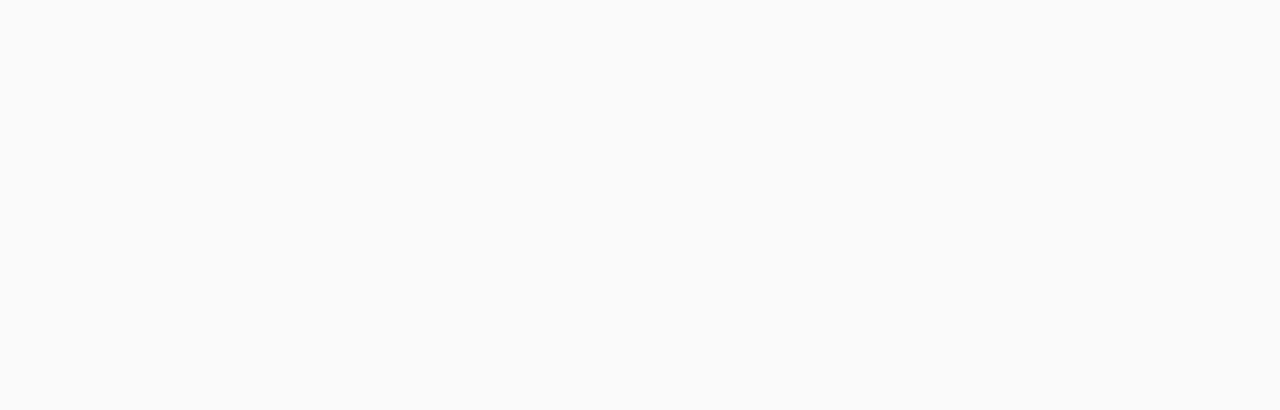
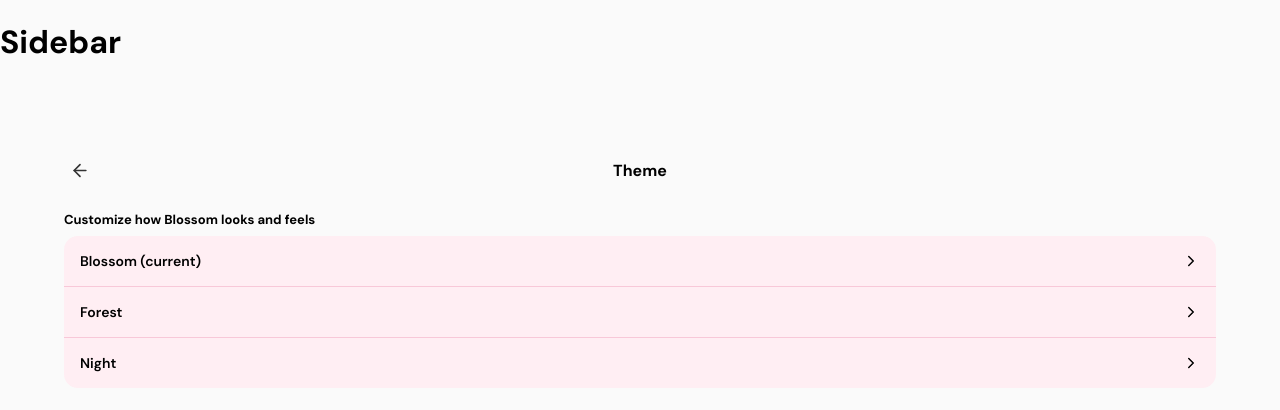
Before and after one commit to mirelalexy/blossom, a React (Vite) app in the folder frontend/: page /settings/theme in a window 1280 px wide. Before the commit this address had no page. Shown: the top 410 px of the page. Built offline with nearby package versions, Linux system fonts and the light colour scheme.

Commit message:
feat(theme): implement theme switching and theme settings page

```diff
--- a/frontend/src/App.jsx
+++ b/frontend/src/App.jsx
@@ -14,9 +14,12 @@ import TransactionDetails from "./pages/TransactionDetails"
 import { TransactionsProvider } from "./store/TransactionStore"
 import AddSavingGoal from "./pages/AddSavingGoal"
 import { GoalsProvider } from "./store/GoalsStore"
+import { ThemeProvider } from "./store/ThemeStore"
+import ThemeSettings from "./pages/settings/ThemeSettings"
 
 function App() {
   return (
+    <ThemeProvider>
       <TransactionsProvider>
         <GoalsProvider>
           <BrowserRouter>
@@ -101,11 +104,20 @@ function App() {
                   </AppLayout>
                 }
               />
+              <Route
+                path="/settings/theme"
+                element={
+                  <AppLayout>
+                    <ThemeSettings />
+                  </AppLayout>
+                }
+              />
               <Route path="login" element={<Login />} />
             </Routes>
           </BrowserRouter>
         </GoalsProvider>
       </TransactionsProvider>
+    </ThemeProvider>
   )
 }
 
--- a/frontend/src/pages/Settings.jsx
+++ b/frontend/src/pages/Settings.jsx
@@ -1,3 +1,5 @@
+import { useNavigate } from "react-router-dom"
+
 import PageHeader from "../components/ui/PageHeader"
 import Section from "../components/ui/Section"
 import SettingsCard from "../components/settings/SettingsCard"
@@ -6,6 +8,8 @@ import SettingsItem from "../components/settings/SettingsItem"
 import "../styles/pages/Settings.css"
 
 function Settings() {
+    const navigate = useNavigate()
+
     return (
         <div className="settings-content">
             <PageHeader title="Settings" />
@@ -29,6 +33,7 @@ function Settings() {
                     <SettingsItem
                         icon="theme"
                         label="Theme"
+                        onClick={() => navigate("/settings/theme")}
                     />
 
                     <SettingsItem
--- /dev/null
+++ b/frontend/src/pages/settings/ThemeSettings.jsx
@@ -0,0 +1,37 @@
+import { useTheme } from "../../store/ThemeStore"
+
+import PageHeader from "../../components/ui/PageHeader"
+import Section from "../../components/ui/Section"
+import SettingsCard from "../../components/settings/SettingsCard"
+import SettingsItem from "../../components/settings/SettingsItem"
+
+function ThemeSettings() {
+    const { theme, setTheme } = useTheme()
+
+    return (
+        <div className="settings-content">
+            <PageHeader title="Theme" />
+
+            <Section title="Customize how Blossom looks and feels">
+                <SettingsCard>
+                    <SettingsItem
+                        label={`Blossom ${theme === "blossom" ? "(current)" : ""}`}
+                        onClick={() => setTheme("blossom")}
+                    />
+
+                    <SettingsItem
+                        label={`Forest ${theme === "forest" ? "(current)" : ""}`}
+                        onClick={() => setTheme("forest")}
+                    />
+
+                    <SettingsItem
+                        label={`Night ${theme === "night" ? "(current)" : ""}`}
+                        onClick={() => setTheme("night")}
+                    />
+                </SettingsCard>
+            </Section>
+        </div>
+    )
+}
+
+export default ThemeSettings
--- /dev/null
+++ b/frontend/src/store/ThemeStore.jsx
@@ -0,0 +1,22 @@
+import { createContext, useContext, useState, useEffect } from "react"
+
+const ThemeContext = createContext()
+
+export function ThemeProvider({ children }) {
+    const [theme, setTheme] = useState(localStorage.getItem("theme") || "blossom")
+
+    useEffect(() => {
+        document.documentElement.setAttribute("data-theme", theme)
+        localStorage.setItem("theme", theme)
+    }, [theme])
+
+    return (
+        <ThemeContext.Provider value={{ theme, setTheme }}>
+            {children}
+        </ThemeContext.Provider>
+    )
+}
+
+export function useTheme() {
+    return useContext(ThemeContext)
+}
--- a/frontend/src/styles/variables.css
+++ b/frontend/src/styles/variables.css
@@ -17,7 +17,7 @@
     --font-primary: "DM Sans", serif;
 }
 
-.theme-forest {
+[data-theme="forest"] {
     --bg-primary: #f2faf2;
     --bg-secondary: #e6f2e6;
 
@@ -26,9 +26,10 @@
     --success: #a0d6a0;
     --border: #cdf1cd;
     --card: #dcf5dc;
+    --card2: #b5d8bf;
 }
 
-.theme-night {
+[data-theme="night"] {
     --bg-primary: #1b1b2f;
     --bg-secondary: #2a2a40;
 
@@ -40,5 +41,6 @@
     --success: #dda0dd;
     --border: #cfa9e3;
     --card: #613783;
+    --card2: #4b335f;
     --input: #44444c;
 }
```
Lines whose indentation alone changed are shown as unchanged.
